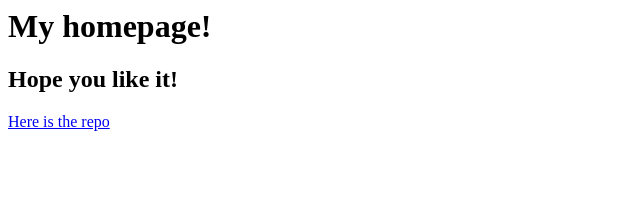
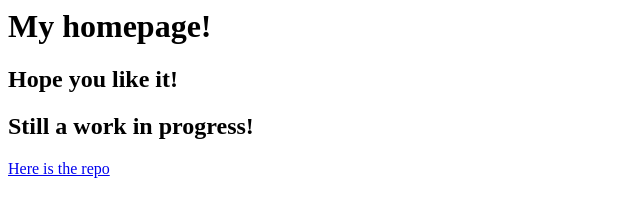
Before and after one commit to JacobWildenhaus/JacobWildenhaus.github.io, a plain HTML site: page index.html in a window 1280 px wide. Shown: the whole page, without its empty margins (0-640 px from the left). Drawn offline with Linux system fonts and the light colour scheme.

Commit message:
Update index.html

```diff
--- a/index.html
+++ b/index.html
@@ -11,6 +11,7 @@
         Hope you like it!
     </h2>
 
+    <h2>Still a work in progress!</h2>
     <div class = "githublink">
       <a href="https://github.com/JacobWildenhaus/JacobWildenhaus.github.io">Here is the repo</a>
 
```
